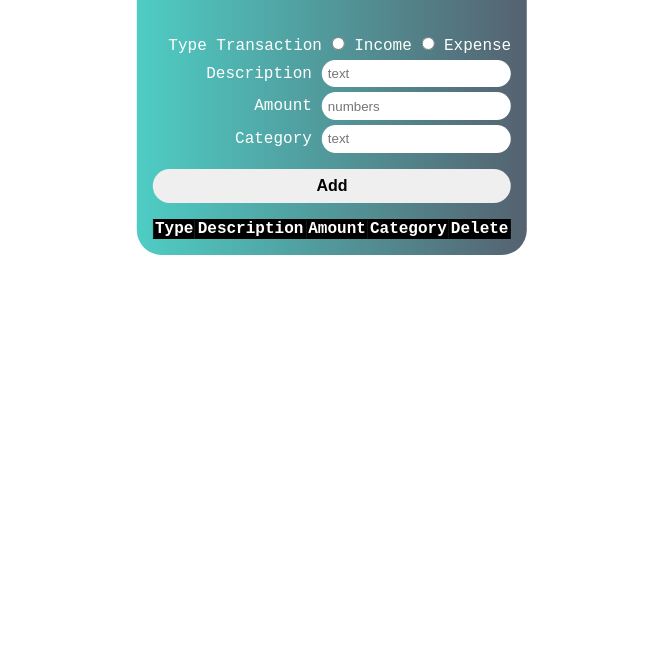
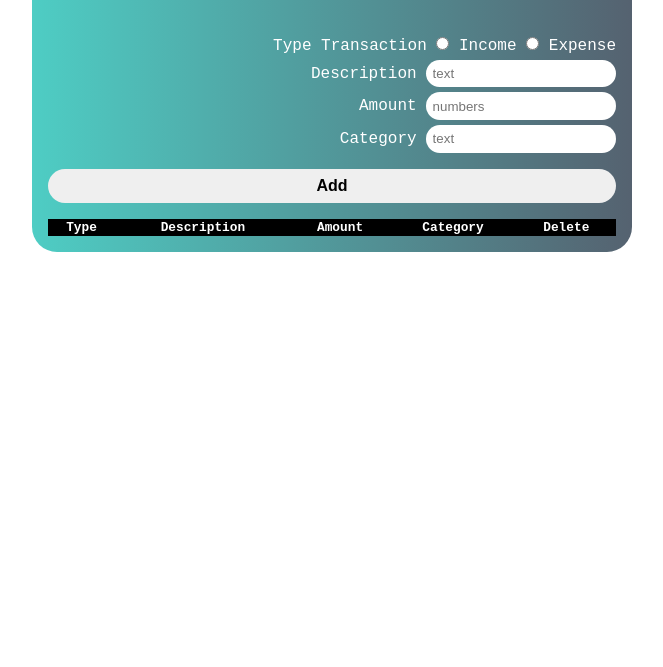
Before and after one commit to luisguzmanM/money_manager_app, a plain HTML site: page index.html in a window 1280 px wide. Shown: the part 133-800 px from the top of the page, without its empty margins (308-971 px from the left). Drawn offline with Linux system fonts and the light colour scheme.

Commit message:
editing styles

```diff
--- a/css/index.css
+++ b/css/index.css
@@ -13,6 +13,7 @@ body {
 .container {
   position: absolute;
   left: 50%;
+  width: 600px;
   transform: translate(-50%);
   background: linear-gradient(90deg, #4ECDC4, #556270);
   margin-top: 3rem;
@@ -79,7 +80,7 @@ table {
   width: 100%;
   text-align: center;
   border-collapse: collapse;
-  font-size: 1rem;
+  font-size: 0.8rem;
   border: 1px solid black
 }
 
```
